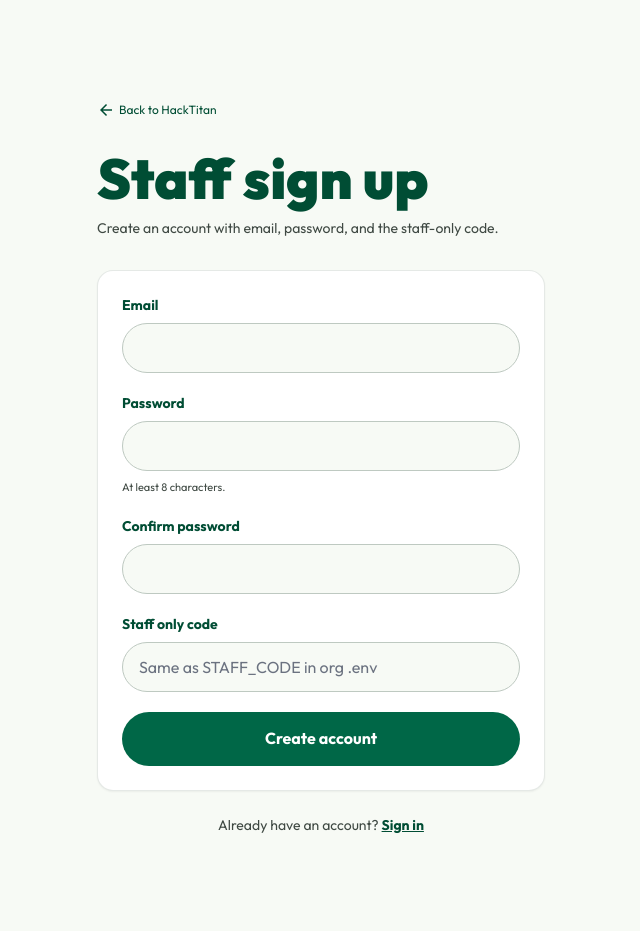
After one commit to yohanc3/hackiwu, a Flask app: page /staff/signup in a window 1280 px wide. The commit adds this page. Shown: the whole page, without its empty margins (319-959 px from the left). Run offline with Flask 3, Linux system fonts and the light colour scheme; parts of the project's set-up code (start-up, migrations or seed data) failed here and were passed over; some libraries are stand-ins or nearby versions.

Commit message:
add staff user login

```diff
--- a/app.py
+++ b/app.py
@@ -1,5 +1,16 @@
-from flask import Flask, render_template, request, flash, redirect, url_for
+from functools import wraps
+from flask import (
+    Flask,
+    render_template,
+    request,
+    flash,
+    redirect,
+    url_for,
+    session,
+)
 from supabase import create_client, Client
+from werkzeug.security import check_password_hash, generate_password_hash
+
 import config
 
 app = Flask(__name__)
@@ -7,12 +18,173 @@ app.secret_key = config.FLASK_SECRET_KEY
 
 supabase: Client = create_client(
     config.SUPABASE_URL,
-    config.SUPABASE_KEY
+    config.SUPABASE_KEY,
 )
+
+
+@app.context_processor
+def inject_staff_session():
+    return {
+        "staff_logged_in": bool(session.get("staff_id")),
+        "staff_email": session.get("staff_email"),
+    }
+
+
+def staff_required(view_function):
+    @wraps(view_function)
+    def wrapped(*args, **kwargs):
+        if not session.get("staff_id"):
+            flash("Please sign in as staff to view applications.", "error")
+            return redirect(url_for("staff_login", next=request.path))
+        return view_function(*args, **kwargs)
+
+    return wrapped
+
+
+def _safe_redirect_path(next_path):
+    if not next_path or not isinstance(next_path, str):
+        return url_for("view_applications")
+    if next_path.startswith("/") and not next_path.startswith("//"):
+        return next_path
+    return url_for("view_applications")
+
 
 @app.route("/")
 def index():
     return render_template("landing_page.html")
+
+
+@app.route("/staff/login", methods=["GET", "POST"])
+def staff_login():
+    if session.get("staff_id"):
+        return redirect(_safe_redirect_path(request.args.get("next")))
+
+    if request.method == "POST":
+        email = (request.form.get("email") or "").strip().lower()
+        password = request.form.get("password") or ""
+        staff_code = (request.form.get("staff_code") or "").strip()
+
+        if staff_code != config.STAFF_CODE:
+            flash("Staff code does not match.", "error")
+            return render_template("staff_login.html", email_prefill=email)
+        if not email or not password:
+            flash("Enter your email and password.", "error")
+            return render_template("staff_login.html", email_prefill=email)
+
+        try:
+            response = (
+                supabase.table("staff_users")
+                .select("id, email, password_hash")
+                .eq("email", email)
+                .limit(1)
+                .execute()
+            )
+            rows = response.data or []
+            if not rows:
+                flash("Invalid credentials.", "error")
+                return render_template("staff_login.html", email_prefill=email)
+
+            row = rows[0]
+            if not check_password_hash(row["password_hash"], password):
+                flash("Invalid credentials.", "error")
+                return render_template("staff_login.html", email_prefill=email)
+
+            session["staff_id"] = row["id"]
+            session["staff_email"] = row["email"]
+            flash("Signed in. Welcome back.", "success")
+            next_path = request.form.get("next") or request.args.get("next")
+            return redirect(_safe_redirect_path(next_path))
+
+        except Exception as exc:
+            print(f"Staff login error: {exc}")
+            flash("Something went wrong. Please try again later.", "error")
+            return render_template("staff_login.html", email_prefill=email)
+
+    return render_template("staff_login.html", email_prefill="")
+
+
+@app.route("/staff/signup", methods=["GET", "POST"])
+def staff_signup():
+    if session.get("staff_id"):
+        return redirect(url_for("view_applications"))
+
+    if request.method == "POST":
+        email = (request.form.get("email") or "").strip().lower()
+        password = request.form.get("password") or ""
+        password_confirm = request.form.get("password_confirm") or ""
+        staff_code = (request.form.get("staff_code") or "").strip()
+        email_input = request.form.get("email") or ""
+
+        if staff_code != config.STAFF_CODE:
+            flash("Staff code does not match.", "error")
+            return render_template("staff_signup.html", email_prefill=email_input)
+
+        if not email or not password:
+            flash("Enter your email and a password.", "error")
+            return render_template("staff_signup.html", email_prefill=email_input)
+
+        if password != password_confirm:
+            flash("Passwords do not match.", "error")
+            return render_template("staff_signup.html", email_prefill=email_input)
+
+        if len(password) < 8:
+            flash("Use a password with at least 8 characters.", "error")
+            return render_template("staff_signup.html", email_prefill=email_input)
+
+        password_hash = generate_password_hash(password)
+
+        try:
+            result = (
+                supabase.table("staff_users")
+                .insert({"email": email, "password_hash": password_hash})
+                .execute()
+            )
+            rows = result.data or []
+            if not rows:
+                lookup = (
+                    supabase.table("staff_users")
+                    .select("id, email")
+                    .eq("email", email)
+                    .limit(1)
+                    .execute()
+                )
+                rows = lookup.data or []
+            if not rows:
+                flash("Could not create account. Try again.", "error")
+                return render_template("staff_signup.html", email_prefill=email_input)
+
+            row = rows[0]
+            session["staff_id"] = row["id"]
+            session["staff_email"] = row["email"]
+            flash("Account created. You're signed in.", "success")
+            return redirect(url_for("view_applications"))
+
+        except Exception as exc:
+            print(f"Staff signup error: {exc}")
+            code = getattr(exc, "code", None)
+            err_text = str(exc)
+            duplicate = (
+                code in ("23505", 23505)
+                or "23505" in err_text
+                or "duplicate key" in err_text.lower()
+                or "unique constraint" in err_text.lower()
+            )
+            if duplicate:
+                flash("That email is already registered. Sign in instead.", "error")
+            else:
+                flash("Something went wrong. Please try again later.", "error")
+            return render_template("staff_signup.html", email_prefill=email_input)
+
+    return render_template("staff_signup.html", email_prefill="")
+
+
+@app.route("/staff/logout", methods=["POST"])
+def staff_logout():
+    session.pop("staff_id", None)
+    session.pop("staff_email", None)
+    flash("You have signed out.", "success")
+    return redirect(url_for("index"))
+
 
 @app.route("/register", methods=["GET", "POST"])
 def register():
@@ -69,10 +241,17 @@ def register():
 
     return render_template("register.html", form_data=form_data)
 
+
 @app.route("/applications")
+@staff_required
 def view_applications():
     try:
-        response = supabase.table("applications").select("*").order("submitted_at", desc=True).execute()
+        response = (
+            supabase.table("applications")
+            .select("*")
+            .order("submitted_at", desc=True)
+            .execute()
+        )
         applications = response.data
         return render_template("applications.html", applications=applications)
     except Exception as e:
@@ -80,5 +259,6 @@ def view_applications():
         flash("Could not load applications.", "error")
         return redirect(url_for("index"))
 
+
 if __name__ == "__main__":
     app.run(debug=True, port=5001)
--- a/config.py
+++ b/config.py
@@ -18,3 +18,4 @@ def get_env_variable(name: str) -> str:
 SUPABASE_URL = get_env_variable("SUPABASE_URL")
 SUPABASE_KEY = get_env_variable("SUPABASE_KEY")
 FLASK_SECRET_KEY = get_env_variable("FLASK_SECRET_KEY")
+STAFF_CODE = get_env_variable("STAFF_CODE").strip()
--- a/schema.sql
+++ b/schema.sql
@@ -30,3 +30,4 @@ CREATE TABLE IF NOT EXISTS applications (
     linkedin         TEXT,
     referral         TEXT         NOT NULL,
     submitted_at     TIMESTAMPTZ  NOT NULL DEFAULT NOW()
+);
--- /dev/null
+++ b/templates/staff_signup.html
@@ -0,0 +1,54 @@
+{% extends "base.html" %}
+
+{% block content %}
+<div class="min-h-screen bg-surface py-24 px-gutter flex items-center justify-center">
+    <div class="w-full max-w-md">
+        <div class="mb-8">
+            <a href="/" class="inline-flex items-center text-primary hover:text-gold-accent transition-colors mb-6 group font-mono-label text-xs">
+                <span class="material-symbols-outlined mr-1 text-lg group-hover:-translate-x-0.5 transition-transform">arrow_back</span>
+                Back to HackTitan
+            </a>
+            <h1 class="font-headline-xl text-headline-xl text-primary font-black mb-2">Staff sign up</h1>
+            <p class="text-on-surface-variant text-sm">Create an account with email, password, and the staff-only code.</p>
+        </div>
+
+        <form action="{{ url_for('staff_signup') }}" method="POST" class="bg-white rounded-2xl border border-outline-variant/40 shadow-sm p-6 space-y-5">
+            <div class="flex flex-col gap-2">
+                <label for="email" class="font-bold text-primary text-sm">Email</label>
+                <input type="email" id="email" name="email" required autocomplete="username"
+                    value="{{ email_prefill }}"
+                    class="bg-surface border border-outline-variant rounded-xl px-4 py-3 focus:outline-none focus:ring-2 focus:ring-primary/20 focus:border-primary transition-all">
+            </div>
+
+            <div class="flex flex-col gap-2">
+                <label for="password" class="font-bold text-primary text-sm">Password</label>
+                <input type="password" id="password" name="password" required autocomplete="new-password" minlength="8"
+                    class="bg-surface border border-outline-variant rounded-xl px-4 py-3 focus:outline-none focus:ring-2 focus:ring-primary/20 focus:border-primary transition-all">
+                <p class="text-[11px] text-on-surface-variant">At least 8 characters.</p>
+            </div>
+
+            <div class="flex flex-col gap-2">
+                <label for="password_confirm" class="font-bold text-primary text-sm">Confirm password</label>
+                <input type="password" id="password_confirm" name="password_confirm" required autocomplete="new-password" minlength="8"
+                    class="bg-surface border border-outline-variant rounded-xl px-4 py-3 focus:outline-none focus:ring-2 focus:ring-primary/20 focus:border-primary transition-all">
+            </div>
+
+            <div class="flex flex-col gap-2">
+                <label for="staff_code" class="font-bold text-primary text-sm">Staff only code</label>
+                <input type="text" id="staff_code" name="staff_code" required autocomplete="off"
+                    placeholder="Same as STAFF_CODE in org .env"
+                    class="bg-surface border border-outline-variant rounded-xl px-4 py-3 focus:outline-none focus:ring-2 focus:ring-primary/20 focus:border-primary transition-all">
+            </div>
+
+            <button type="submit" class="w-full bg-primary-container text-white py-3.5 rounded-full font-mono-label font-bold hover:bg-primary transition-colors mt-2">
+                Create account
+            </button>
+        </form>
+
+        <p class="text-center text-sm text-on-surface-variant mt-6">
+            Already have an account?
+            <a href="{{ url_for('staff_login') }}" class="text-primary font-bold underline hover:text-gold-accent">Sign in</a>
+        </p>
+    </div>
+</div>
+{% endblock %}
```
Also changed, not shown: templates/applications.html (+13 -3 lines), templates/landing_page.html (+11 -2 lines), templates/staff_login.html (added, +49 -0 lines).
